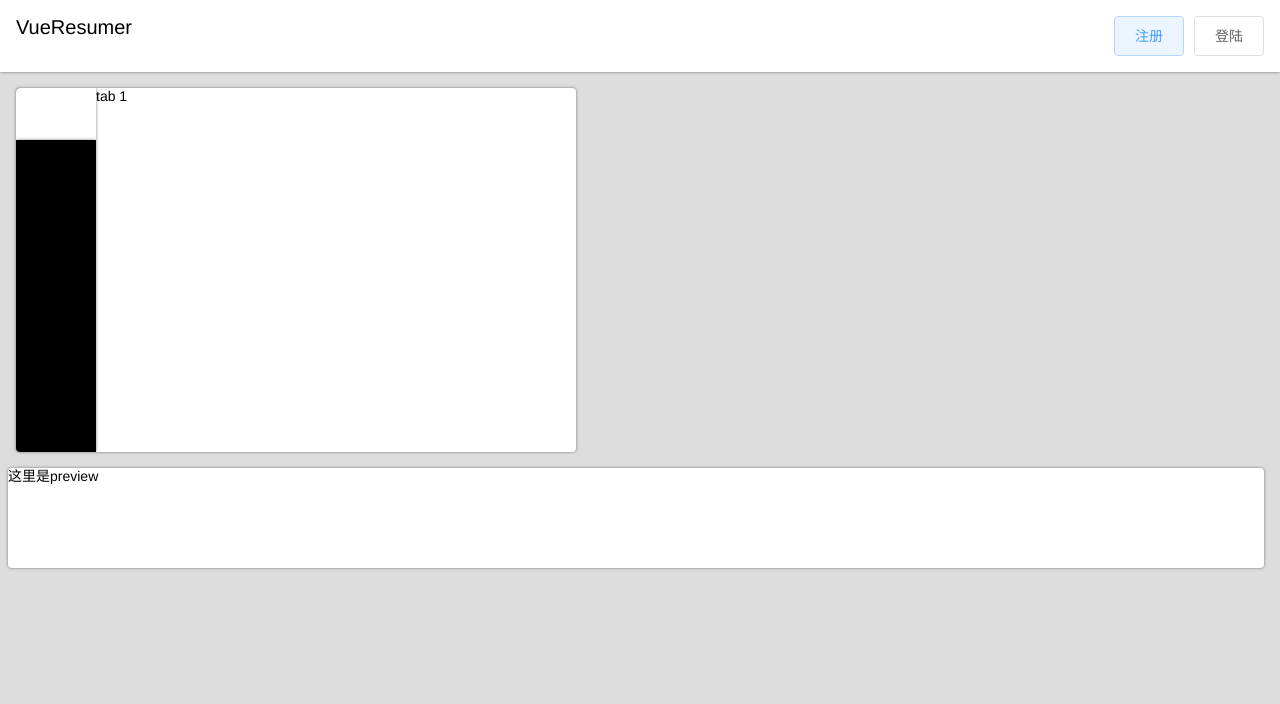
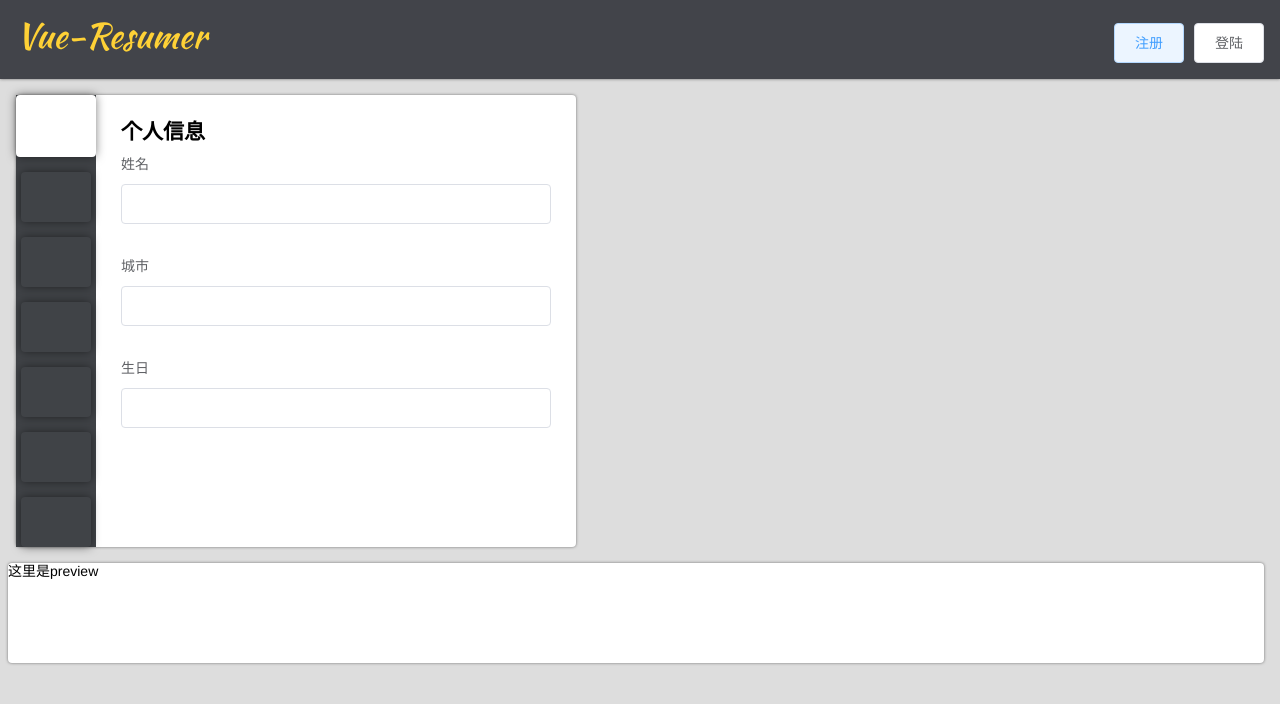
Before and after one commit to wangjit/vue-resumer-1, a Vue app: page / in a window 1280 px wide. Shown: the top 704 px of the page. Built offline with nearby package versions, Linux system fonts and the light colour scheme.

Commit message:
个人信息和工作经历模块

```diff
--- a/index.html
+++ b/index.html
@@ -4,6 +4,7 @@
     <meta charset="utf-8">
     <meta name="viewport" content="width=device-width,initial-scale=1.0">
     <title>vue-resumer-1</title>
+    <link href='https://fonts.googleapis.com/css?family=Kaushan+Script' rel='stylesheet' type='text/css'>
     <script src="http://at.alicdn.com/t/font_635695_t4kd6uzcbizilik9.js"></script>
   </head>
   <body>
--- a/src/App.vue
+++ b/src/App.vue
@@ -52,7 +52,6 @@ main{
     background: white;
     box-shadow: 0 0 3px hsla(0, 0, 0, 0.5);
     border-radius: 4px;
-    overflow: hidden
   }
   > .preview {
     flex: 1;
--- a/src/components/Editor.vue
+++ b/src/components/Editor.vue
@@ -4,32 +4,82 @@
       <ol>
         <li v-for="i in [0, 1, 2, 3, 4, 5, 6]"
             v-bind:class="{active: currentTab === i}"
-            v-on:click="currentTab = i">
+            v-on:click="currentTab = i"
+        >
           <svg class="icon">
-            <use v-bind:xlink:href="`#icon-${icons[i]}`"></use>
+            <use v-bind:xlink:href="`#icon-${icons[i]}`" fill: white></use>
           </svg>
         </li>
       </ol>
     </nav>
     <ol class="panes">
-      <li v-bind:class="{active: currentTab === 0}">tab 1</li>
-      <li v-bind:class="{active: currentTab === 1}">tab 2</li>
-      <li v-bind:class="{active: currentTab === 2}">tab 3</li>
-      <li v-bind:class="{active: currentTab === 3}">tab 4</li>
-      <li v-bind:class="{active: currentTab === 4}">tab 5</li>
-      <li v-bind:class="{active: currentTab === 5}">tab 6</li>
-      <li v-bind:class="{active: currentTab === 6}">tab 7</li>
+      <li v-bind:class="{active: currentTab === 0}">
+        <ProfileEditor v-bind:profile="profile"/>
+      </li>
+      <li v-bind:class="{active: currentTab === 1}">
+        <h2>工作经历</h2>
+        <el-form>
+          <div class="i-ct" v-for="(work, index) in workExperience">
+            <el-form-item label="公司">
+              <el-input v-model="work.company"></el-input>
+            </el-form-item>
+            <el-form-item label="工作内容">
+              <el-input v-model="work.content"></el-input>
+            </el-form-item>
+            <i class="el-icon-remove"  v-on:click="removeWorkExperience(index)"></i>
+            <hr style="margin-bottom: 10px; ">
+          </div>
+          <el-button v-on:click="addWorkExperience">添加一项</el-button>
+        </el-form>
+      </li>
+      <li v-bind:class="{active: currentTab === 2}">
+        <h2>学习经历</h2>
+      </li>
+      <li v-bind:class="{active: currentTab === 3}">
+        <h2>兴趣爱好</h2>
+      </li>
+      <li v-bind:class="{active: currentTab === 4}">
+        <h2>获得奖项</h2>
+      </li>
+      <li v-bind:class="{active: currentTab === 5}">
+        <h2>项目经历</h2>
+      </li>
+      <li v-bind:class="{active: currentTab === 6}">
+        <h2>联系方式</h2>
+      </li>
     </ol>
   </div>
 </template>
 
 <script>
+  import ProfileEditor from './ProfileEditor'
   export default {
+    components:{ ProfileEditor },
     data(){
       return {
         currentTab: 0,
-        icons: ['shenfenzheng', 'gongwenbao', 'book', 'xingquaihao--', 'jiangbei', 'project', 'cansaitubiaozhuanqu-']
+        icons: ['shenfenzheng', 'gongwenbao', 'book', 'xingquaihao--', 'jiangbei', 'project', 'cansaitubiaozhuanqu-'],
+        profile: {
+          name: '',
+          city: '',
+          birth: ''
+        },
+        workExperience: [
+          {company: '', content: ''}
+        ]
       }
+    },
+    methods:{
+      addWorkExperience(){
+        this.workExperience.push({
+          company: '',content: ''
+        })
+      },
+      removeWorkExperience(index){
+        this.workExperience.splice(index, 1)
+      }
+    },
+    created(){
     }
   }
 </script>
@@ -39,27 +89,56 @@
     min-height: 100px;
     display: flex;
     > nav {
-      background: #000;
+      display: flex;
+      flex-direction: column;
+      justify-content: space-around;
+      background: #404347;
       width: 80px;
+
       >ol > li {
-        padding: 8px 0;
+        margin: 0 5px 15px 5px;
+        padding: 7px 0;
         text-align: center;
-
-        box-shadow: 0 0 3px hsla(0, 0, 0, 0.5);
+        border-radius: 4px;
+        background: #404347;
+        box-shadow: 0 0 10px hsla(0, 0, 0, 0.5);
+        cursor: pointer;
+        transition: all 0.5s;
         > .icon {
           width: 35px;
           height: 35px;
+        }
+        &.active {
+          padding: 13px 0;
+          background: white;
+          margin: 0 0 15px 0;
+        }
+      }
+      >ol > li:nth-child(7) {
+        margin-bottom: 0px;
+      }
+    }
+    > .panes {
+      flex: 1;
+      .i-ct {
+        position: relative;
+        .el-icon-remove {
+          font-size: 25px;
+          color: #42444a;
+          position: absolute;
+          right: 0;
+          top: 0;
           cursor: pointer;
         }
+      }
+      > li{
+        display: none;
+        padding: 25px;
+        overflow: auto;
+        height: 100%;
         &.active {
-          background: white;
+          display: block;
         }
-      }
-    }
-    > .panes > li{
-      display: none;
-      &.active {
-        display: block;
       }
     }
   }
--- /dev/null
+++ b/src/components/ProfileEditor.vue
@@ -0,0 +1,23 @@
+<template>
+  <div>
+    <h2>个人信息</h2>
+    <el-form>
+     <el-form-item label="姓名">
+       <el-input v-model="profile.name"></el-input>
+     </el-form-item>
+     <el-form-item label="城市">
+       <el-input v-model="profile.city"></el-input>
+     </el-form-item>
+     <el-form-item label="生日">
+       <el-input v-model="profile.birth"></el-input>
+      </el-form-item>
+    </el-form>
+  </div>
+
+</template>
+
+<script>
+  export default {
+    props: ['profile']
+  }
+</script>
--- a/src/components/Topbar.vue
+++ b/src/components/Topbar.vue
@@ -1,7 +1,7 @@
 <template>
   <div id="topbar">
     <div class="logo">
-      VueResumer
+      Vue-Resumer
     </div>
     <div class="actions">
       <el-button type="primary" plain>注册</el-button>
@@ -16,6 +16,11 @@
     justify-content: space-between;
     align-items: 20px;
     padding: 16px;
-    font-size: 20px;
+    color: #fed136;
+    background-color: #42444a;
+    font-size: 2.5em;
+    .logo {
+      font-family: "Kaushan Script", "Helvetica Neue", Helvetica, Arial, cursive;
+    }
   }
 </style>
```
